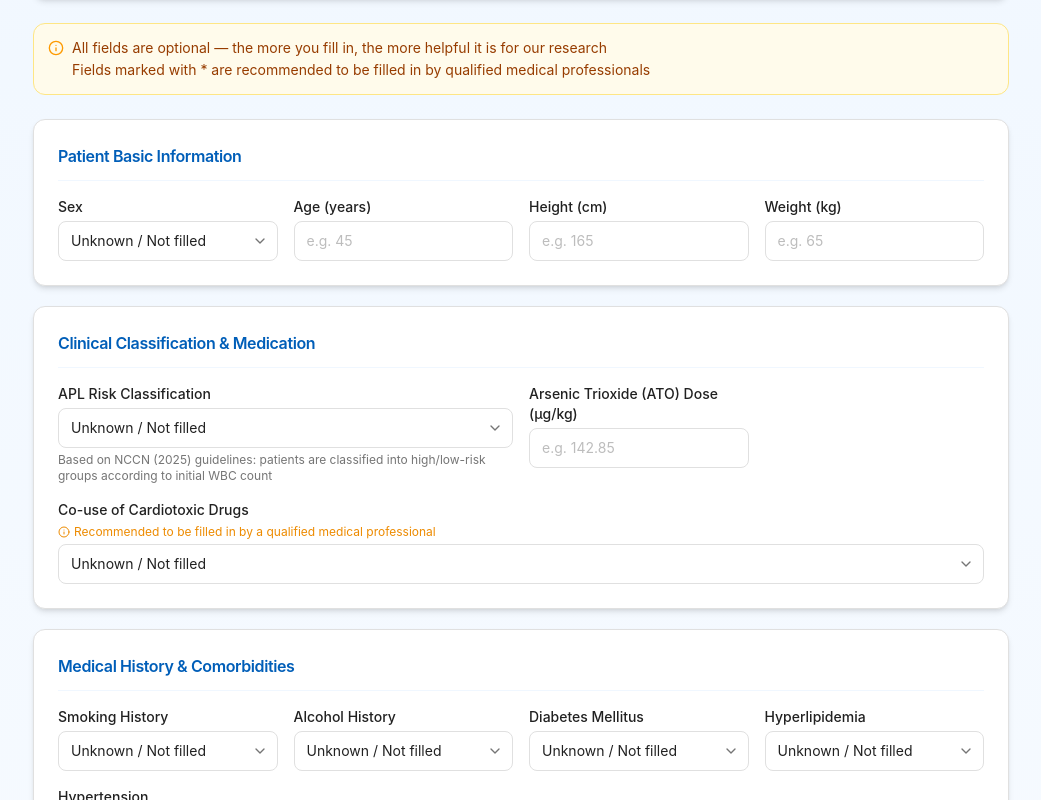
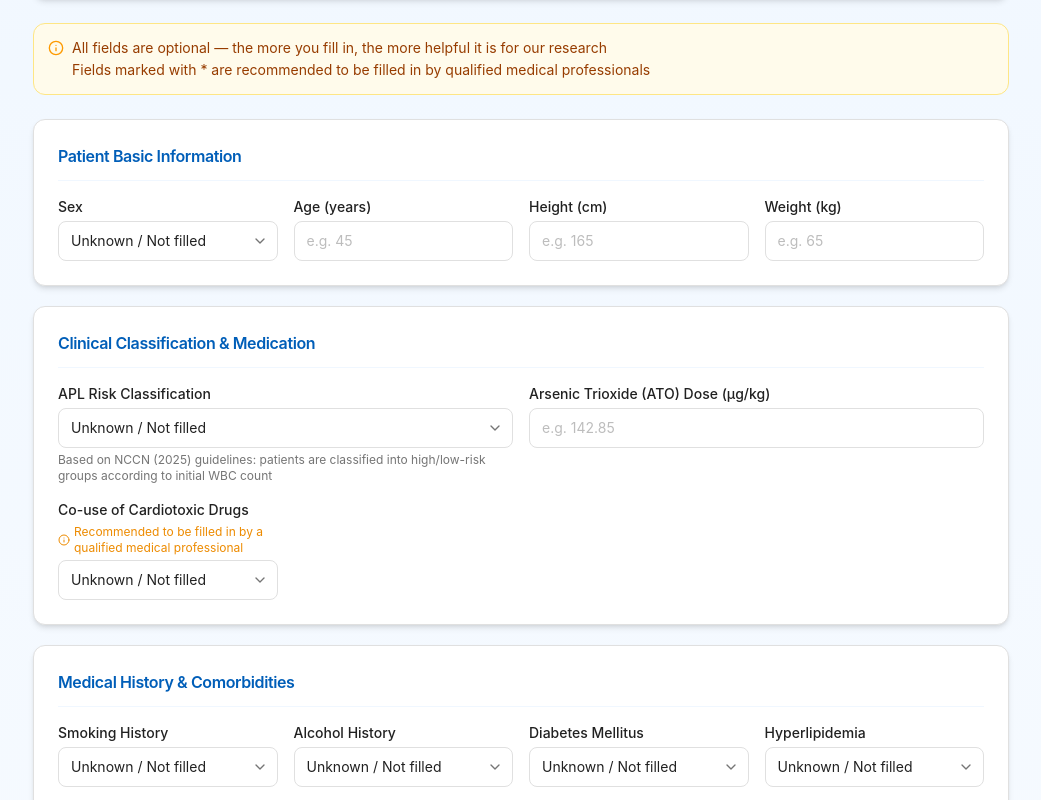
Before and after one commit to nixt1998/ato-predictor, a Next.js app: page /en/upload in a window 1280 px wide. Shown: the part 437-1237 px from the top of the page, without its empty margins (119-1160 px from the left). Built offline with nearby package versions, Linux system fonts and the light colour scheme.

Commit message:
fix: adjust clinical section layout - dose same width as class, cardiotoxicDrug input visible

```diff
--- a/app/[locale]/upload/page.tsx
+++ b/app/[locale]/upload/page.tsx
@@ -525,8 +525,9 @@
               <FieldSelect label={t('fields.class')} value={form.class} onChange={v => set('class', v)} options={classOpts} />
               <p className="text-xs text-[#757575] mt-1">{t('classNote')}</p>
             </div>
+            <div className="lg:col-span-2">
               <FieldInput label={t('fields.dose')} name="dose" placeholder={t('placeholders.dose')} value={form.dose} onChange={v => set('dose', v)} type="number" />
-            <div className="lg:col-span-4">
+            </div>
             <FieldSelect
               label={t('fields.cardiotoxicDrug')}
               value={form.cardiotoxicDrug}
@@ -535,7 +536,7 @@
               note={t('fields.cardiotoxicDrugNote')}
             />
             {form.cardiotoxicDrug === 'Yes' && (
-                <div className="mt-3">
+              <div className="lg:col-span-2">
                 <FieldInput
                   label={t('fields.cardiotoxicDrugName')}
                   name="cardiotoxicDrugName"
@@ -545,7 +546,6 @@
                 />
               </div>
             )}
-            </div>
           </SectionCard>
 
           {/* 3. 既往史与合并症 */}
```
Also changed, not shown: 1 other file (tests, documents, lock files or other folders). Lines whose indentation alone changed are shown as unchanged.
